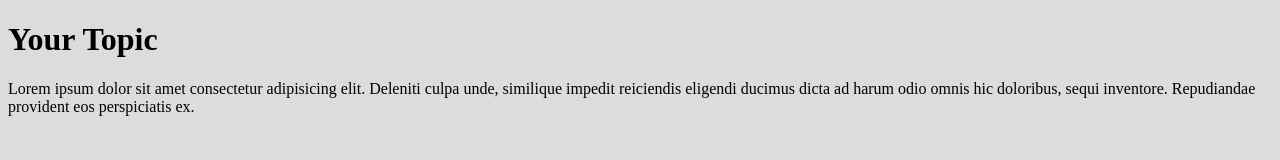
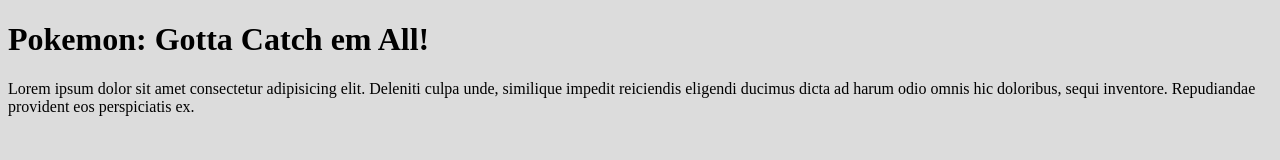
Before and after one commit to gaywrites/typography-only, a plain HTML site: page index.html in a window 1280 px wide. Drawn offline with Linux system fonts and the light colour scheme; a web font is replaced by a local one.

Commit message:
Update 2

```diff
--- a/index.html
+++ b/index.html
@@ -17,11 +17,11 @@
     <!-- Scripts -->
     <script src="script.js" defer></script>
 
-    <title>Your Topic</title>
+    <title>Pokemon: Gotta Catch em All!</title>
 </head>
 <body>
 
-    <h1>Your Topic</h1>
+    <h1>Pokemon: Gotta Catch em All!</h1>
 
     <p>Lorem ipsum dolor sit amet consectetur adipisicing elit. Deleniti culpa unde, similique impedit reiciendis eligendi ducimus dicta ad harum odio omnis hic doloribus, sequi inventore. Repudiandae provident eos perspiciatis ex.</p>
 
```
